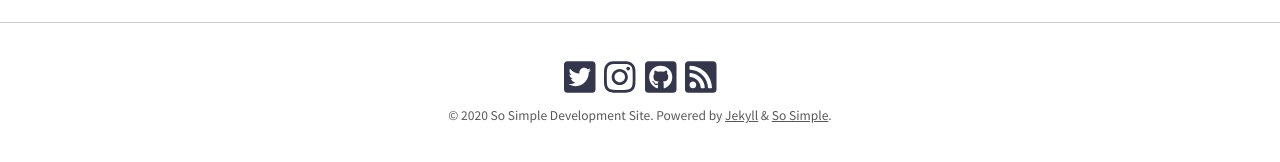
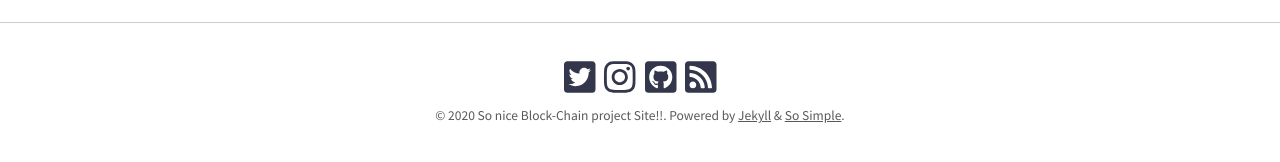
Before and after one commit to TaeKyoungKim/TaeKyoungKim.github.io, a Jekyll site: the page built from index.html, in a window 1280 px wide and 900 px high, scrolled down 1844 px. Shown: the part 701-863 px from the top of the window. Built offline with Jekyll 4.4.1, drawn with Linux system fonts in a browser that asks for light colours; nearby versions of some CDN libraries; the list of posts is cut into pages by our own code; some of the changed text lies outside the part shown.

Commit message:
Update _config.yml

```diff
--- a/_config.yml
+++ b/_config.yml
@@ -17,7 +17,7 @@ theme: jekyll-theme-so-simple
 # remote_theme: mmistakes/so-simple-theme
 skin: "/assets/css/skins/default.css"
 locale: en-US
-title: "So Simple Development Site"
+title: "So nice Block-Chain project Site!!"
 description: "A simple Jekyll theme for words and pictures."
 baseurl: #"/example" # the subpath of your site, e.g. "/blog"
 url: "https://TaeKyoungKim.github.io"
```
